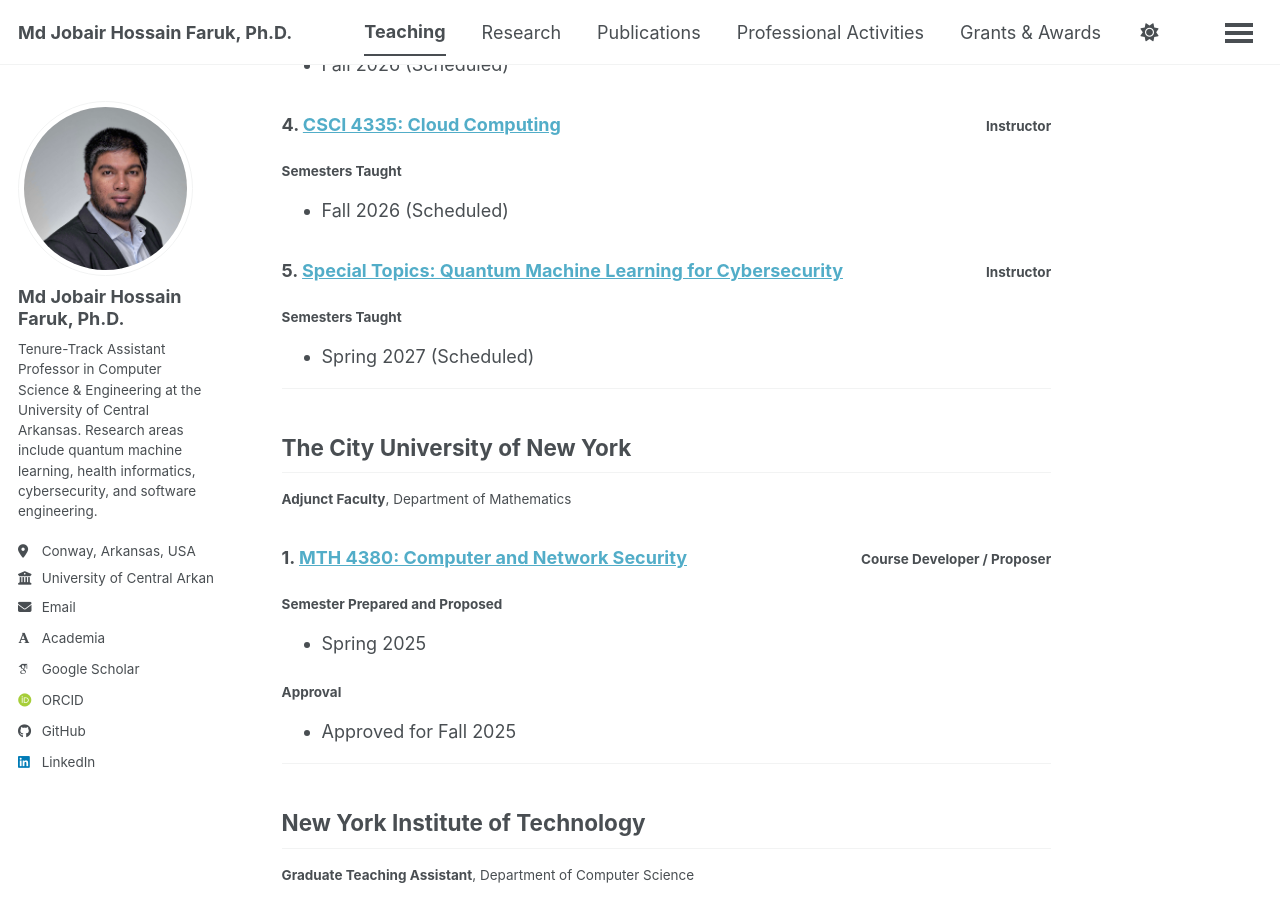
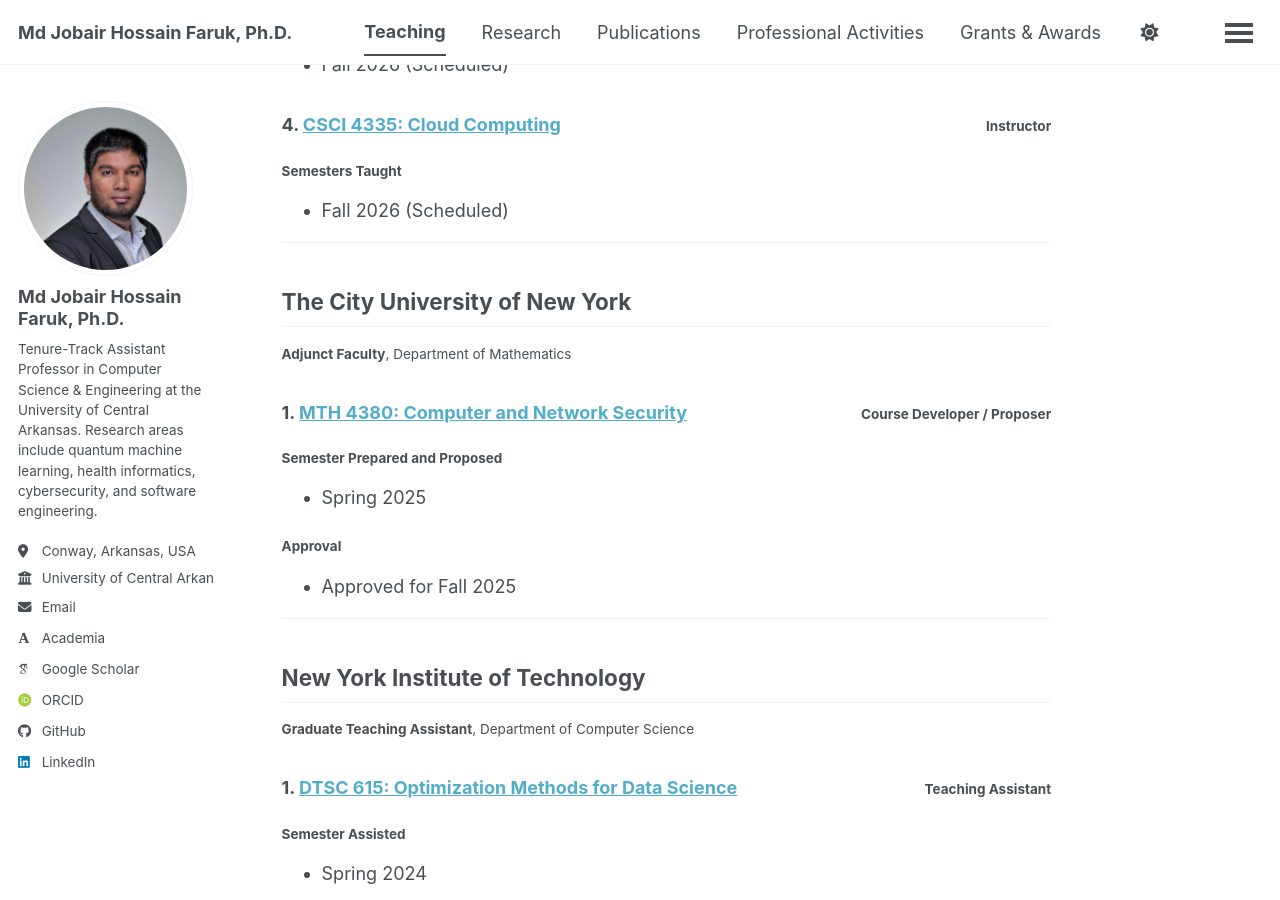
Before and after one commit to jobair-hossain/jobair-hossain.github.io, a Jekyll site: the page built from _pages/teaching.html, in a window 1280 px wide and 900 px high, scrolled down 614 px. Built offline with Jekyll 4.4.1, drawn with Linux system fonts in a browser that asks for light colours; some web fonts are replaced; a script bundle is joined from its source files by our own code; library files that are not in the unit come from our copies.

Commit message:
Update teaching.html

```diff
--- a/_pages/teaching.html
+++ b/_pages/teaching.html
@@ -35,12 +35,12 @@ author_profile: true
   <li>Fall 2026 (Scheduled)</li>
 </ul>
 
-<h3>5. <a href="https://jobair-hossain.github.io/files/Proposed%20Course%20on%20QML%20in%20Cybersecurity.pdf">Special Topics: Quantum Machine Learning for Cybersecurity</a> <span style="float:right;"><small>Instructor</small></span></h3>
+<!-- <h3>5. <a href="https://jobair-hossain.github.io/files/Proposed%20Course%20on%20QML%20in%20Cybersecurity.pdf">Special Topics: Quantum Machine Learning for Cybersecurity</a> <span style="float:right;"><small>Instructor</small></span></h3>
 
 <h4>Semesters Taught</h4>
 <ul>
   <li>Spring 2027 (Scheduled)</li>
-</ul>
+</ul> -->
 
 <hr />
 
```
